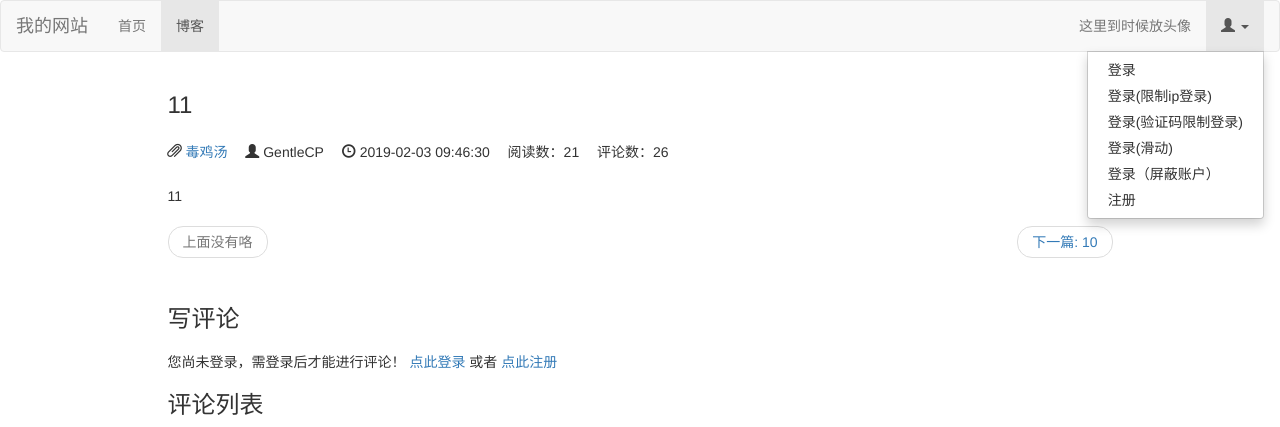
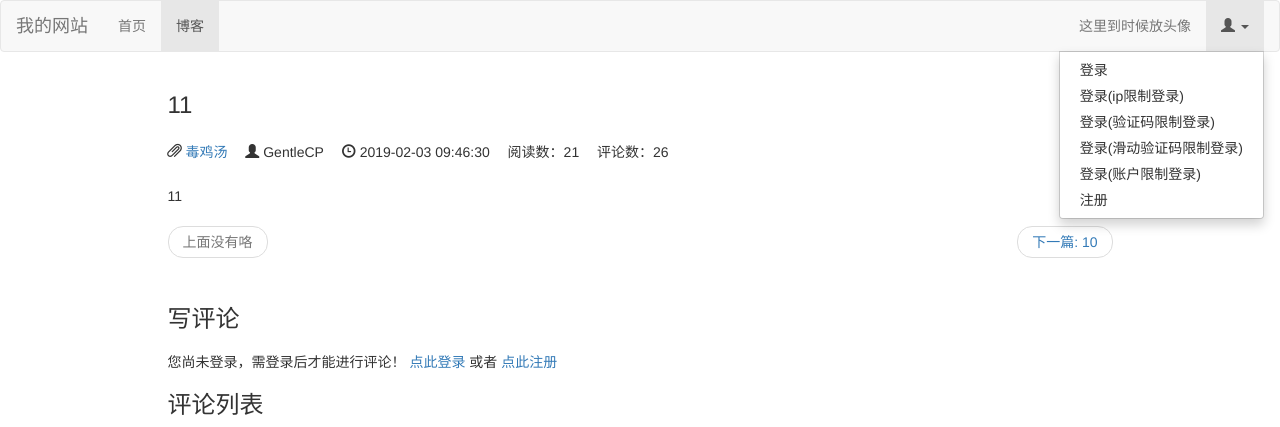
Before and after one commit to GentleCP/UCAS-WebSecurity, a Django app: page /blog/blog_detail/13 in a window 1280 px wide, after a click that opens the changed part. Shown: the top 427 px of the page. Run offline with Django 3.2, Linux system fonts and the light colour scheme; data comes from the database, SQL or seed files in the repository; both versions use the stored data as it was after the commit; some libraries are stand-ins or nearby versions.

Commit message:
修改了登录不正确返回提示和前端显示

```diff
--- a/templates/base.html
+++ b/templates/base.html
@@ -76,10 +76,10 @@
                             <li><a href="{% url 'logout' %}">退出登录</a></li>
                         {% else %}
                             <li><a id="login" href="{% url 'login' %}?referer={{ request.path }}">登录</a></li>
-                            <li><a id="login-limit-ip" href="{% url 'login_limit_ip' %}?referer={{ request.path }}">登录(限制ip登录)</a></li>
+                            <li><a id="login-limit-ip" href="{% url 'login_limit_ip' %}?referer={{ request.path }}">登录(ip限制登录)</a></li>
                             <li><a id="login-limit-captcha" href="{% url 'login_limit_captcha' %}?referer={{ request.path }}">登录(验证码限制登录)</a></li>
-                            <li><a href="{% url 'login_slide_captcha' %}?referer={{ request.path }}">登录(滑动)</a></li>
-                            <li><a href="{% url 'login_block_account' %}?referer={{ request.path }}">登录（屏蔽账户）</a></li>
+                            <li><a href="{% url 'login_slide_captcha' %}?referer={{ request.path }}">登录(滑动验证码限制登录)</a></li>
+                            <li><a href="{% url 'login_block_account' %}?referer={{ request.path }}">登录(账户限制登录)</a></li>
                             <li><a id="register" href="{% url 'register' %}?referer={{ request.path }}">注册</a></li>
                         {% endif %}
 
--- a/user/views.py
+++ b/user/views.py
@@ -168,8 +168,11 @@ def login_block_account(request):
                 user = login_form.cleaned_data['user']
                 auth.login(request, user)
                 return redirect(request.GET.get('referer'), reverse('index'))
+
+            else:
+                context['limit_msg'] = '用户名或密码错误！'
         elif account_state == 0:  # 被封禁
-            context['limit_msg'] = '您的试错次数已达上限！'
+            context['limit_msg'] = '您输错次数太多，请等待60s后再试！'
         elif account_state == -1:
             context['limit_msg'] = '用户名或密码错误！'
     else:
```
Also changed, not shown: db.sqlite3.
